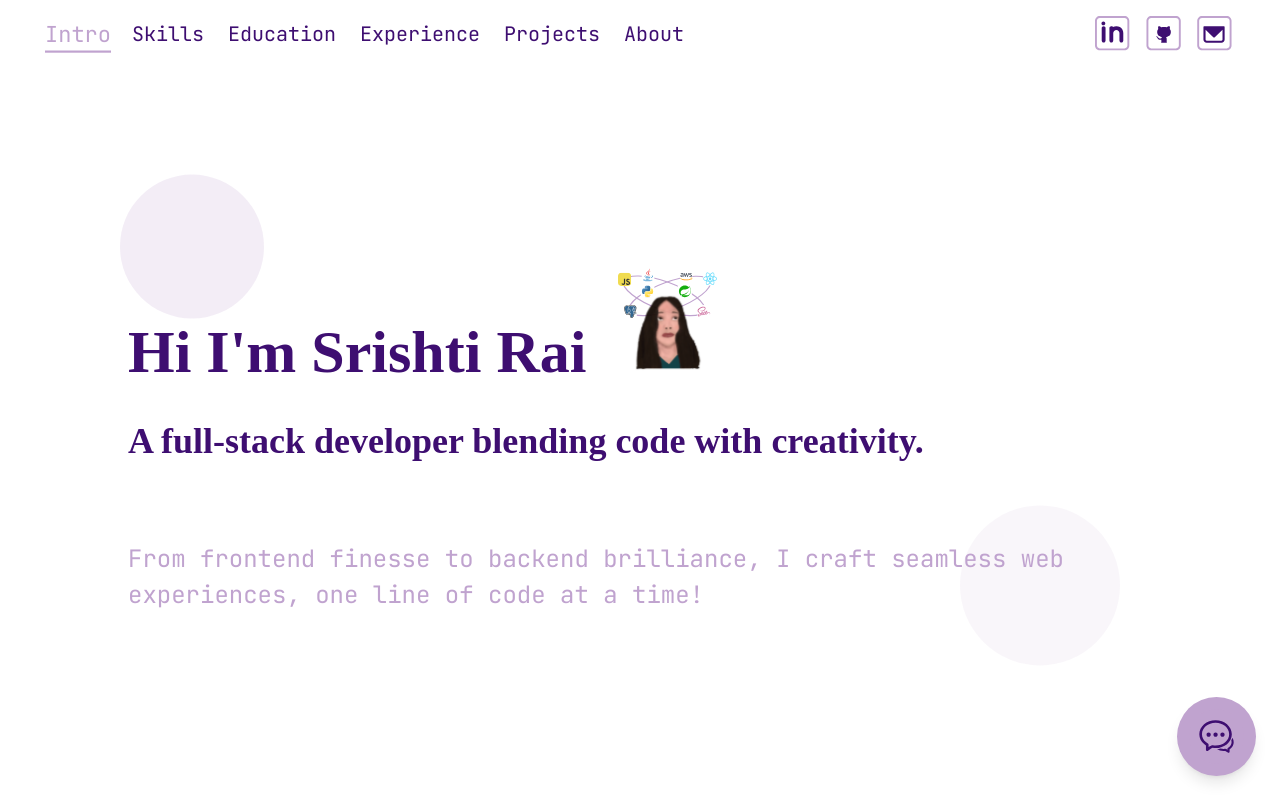
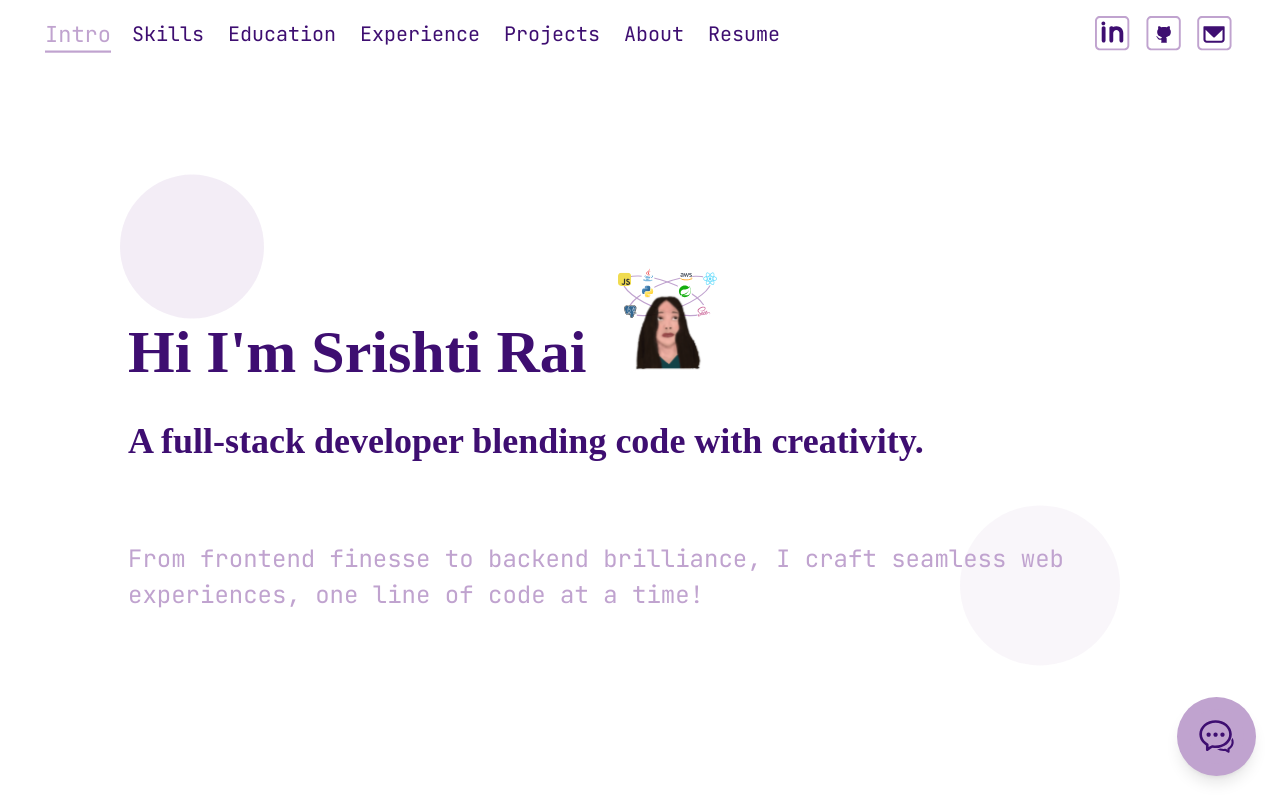
Before and after one commit to srishtirai/portfolio, a Next.js app: page / in a window 1280 px wide. Shown: the top 800 px of the page. Built offline with nearby package versions, Linux system fonts and the light colour scheme; a web font is replaced by a local one.

Commit message:
Updated projects & footer

```diff
--- a/src/components/Footer.tsx
+++ b/src/components/Footer.tsx
@@ -1,4 +1,13 @@
+import Image from "next/image";
+
 export default function Footer() {
+
+  const links = [
+    { src: "/images/linkedin.svg", alt: "LinkedIn", text: "linkedin.com/in/srishti-c-rai", url: "https://www.linkedin.com/in/srishti-c-rai/" },
+    { src: "/images/github.svg", alt: "GitHub", text: "github.com/srishtirai", url: "https://github.com/srishtirai" },
+    { src: "/images/email.svg", alt: "Email", text: "srishtiraic@gmail.com", url: "mailto:srishtiraic@gmail.com" }
+  ];
+
   return (
     <footer className="text-center text-primary text-xs sm:text-sm py-6 bg-accent bg-opacity-30">
       <p>
@@ -7,6 +16,17 @@ export default function Footer() {
       <p>
         Copyright © 2025 <strong>Srishti Rai</strong>
       </p>
+
+      {/* Contact Info */}
+      <div className="flex justify-center gap-6 mt-2">
+        {links.map(({ src, alt, text, url }) => (
+          <a key={alt} href={url} target="_blank" rel="noopener noreferrer" className="flex items-center gap-2 hover:text-secondary">
+            <Image src={src} alt={alt} width={20} height={20} />
+            <span>{text}</span>
+          </a>
+        ))}
+      </div>
+
     </footer>
   );
 }
--- a/src/components/NavBar.tsx
+++ b/src/components/NavBar.tsx
@@ -23,7 +23,8 @@ export default function NavBar() {
     { label: "Education", targetId: "education", href: "/education" },
     { label: "Experience", targetId: "experience", href: "/experience" },
     { label: "Projects", targetId: "projects", href: "/projects" },
-    { label: "About", targetId: "about", href: "/about" }
+    { label: "About", targetId: "about", href: "/about" },
+    { label: "Resume", targetId: "", href: "https://drive.google.com/file/d/10LnrAKnxk3CjQnHpjtFBKEKrRQ6Z5-6-/view?usp=sharing", external: true }
   ];
 
   const links = [
@@ -79,6 +80,17 @@ export default function NavBar() {
     >
       <div className="hidden sm:flex space-x-6">
         {indexes.map((index) => (
+          index.external ? (
+            <a
+              key={index.label}
+              href={index.href}
+              target="_blank"
+              rel="noopener noreferrer"
+              className="relative font-medium text-small transition-all duration-300 hover:underline hover:scale-110 hover:text-accent underline-offset-8 text-primary"
+            >
+              {index.label}
+            </a>
+          ) : (
             <button
               key={index.targetId}
               onClick={() => handleNavigation(index.targetId)}
@@ -88,6 +100,7 @@ export default function NavBar() {
             >
               {index.label}
             </button>
+          )
         ))}
       </div>
       <div className="flex items-center space-x-4">
--- a/src/data/projects.tsx
+++ b/src/data/projects.tsx
@@ -1,43 +1,43 @@
 export const projects = [
     {
       name: "Portfolio",
-      description: "A showcase of my work, projects, and experience.",
+      description: "Personal website showcasing projects, skills, and experience.",
       imgSrc: "/images/portfolio.png",
       link: "https://github.com/srishtirai/portfolio",
-      techStack: "Next.js, Tailwind CSS, TypeScript",
+      techStack: "Next.js, Tailwind CSS, TypeScript, RAG, LLM, Supabase",
     },
     {
-      name: "Movie Booking Appication",
-      description: "A full-stack booking system for seamless movie reservations.",
+      name: "Movie Booking System",
+      description: "A full-stack platform for seamless movie reservations.",
       imgSrc: "/images/movie-booking.png",
       link: "https://github.com/srishtirai/Movie_Booking_System",
       techStack: "Java, Spring Boot, Hibernate, MySQL, Thymeleaf",
     },
     {
       name: "Generative AI Notebooks",
-      description: "A collection of notebooks exploring key Generative AI concepts, including RAG, LangChain, CNNs, GANs, BERT, and Autoencoders.",
+      description: "Exploring RAG, LangChain, CNNs, GANs, BERT, and Autoencoders.",
       imgSrc: "/images/genAI.png",
       link: "https://github.com/srishtirai/GenerativeAI-Demos",
       techStack: "Python, TensorFlow, PyTorch, LangChain, FAISS, OpenAI API, Jupyter Notebook"
     },
     {
-      name: "Stock Price Prediction",
-      description: "An ML model that predicts stock trends based on historical data.",
+      name: "Stock Price Predictor",
+      description: "Predicts stock trends using historical data and ML models.",
       imgSrc: "/images/stock-predictor.png",
       link: "https://github.com/srishtirai/Stock-Market-Prediction",
       techStack: "Flask, Python, Scikit-learn, Pandas, Matplotlib",
     },
     {
       name: "InHabit - Civic Tech",
-      description: "Gamified user engagement platform for civic participation.",
+      description: "A gamified platform for civic engagement and participation.",
       imgSrc: "/images/inhabit.png",
       link: "https://github.com/srishtirai/inhabit",
       techStack: "React, Flask, MySQL, CSS, JavaScript",
     },
     {
-      name: "Course registration Portal",
-      description: "This is a Spring Boot application that provides a platform for students and professors to manage course registrations. It facilitates user authentication, course selection, and filtering, and allows for various interactions between students and professors. ",
-      imgSrc: "/images/movie-booking.png",
+      name: "Course Registration Portal",
+      description: "A system for students and professors to manage courses.",
+      imgSrc: "/images/course-registeration.png",
       link: "https://github.com/srishtirai/Course_Registeration_Portal",
       techStack: "Java, Spring Boot, Hibernate, MySQL, Thymeleaf",
     },
```
Also changed, not shown: public/images/course-registeration.png (added), public/images/stock-predictor.png (added). Lines whose indentation alone changed are shown as unchanged.
